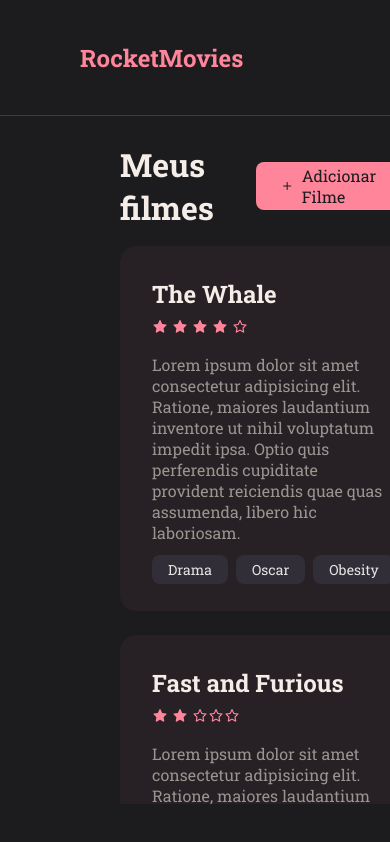
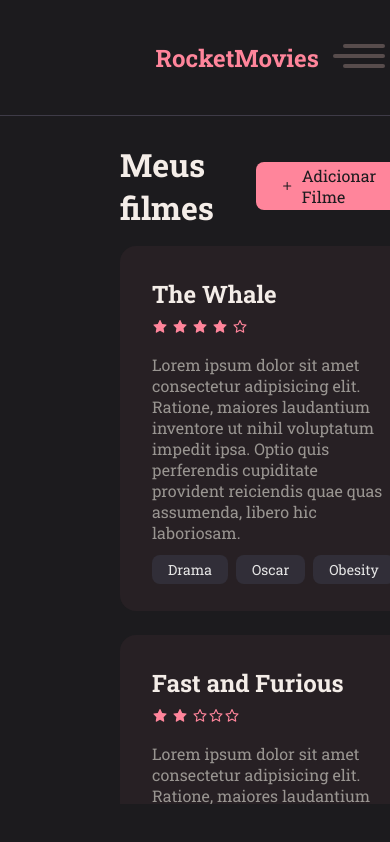
Before and after one commit to Pedro558/RocketMovies-front-end, a React (Vite) app: page / in a window 390 px wide. Shown: the top 842 px of the page. Built offline with nearby package versions, Linux system fonts and the light colour scheme.

Commit message:
:iphone: adjust container width

```diff
--- a/src/components/Header/styles.js
+++ b/src/components/Header/styles.js
@@ -1,4 +1,4 @@
-import styled, { css } from "styled-components";
+import styled from "styled-components";
 import { Link } from 'react-router-dom'
 
 export const Nav = styled.nav`
@@ -9,8 +9,6 @@ export const Nav = styled.nav`
 `;
 
 export const Container = styled.div`
-  //grid-area: header;
-
   display: grid;
   grid-template-columns: 0.5fr 1fr 1fr;
   grid-template-rows: auto;
@@ -26,6 +24,7 @@ export const Container = styled.div`
     display: flex;
     justify-content: space-between;
     align-items: center;
+    width: 100vw;
 
     .menu-icon{
       display: block;
```
